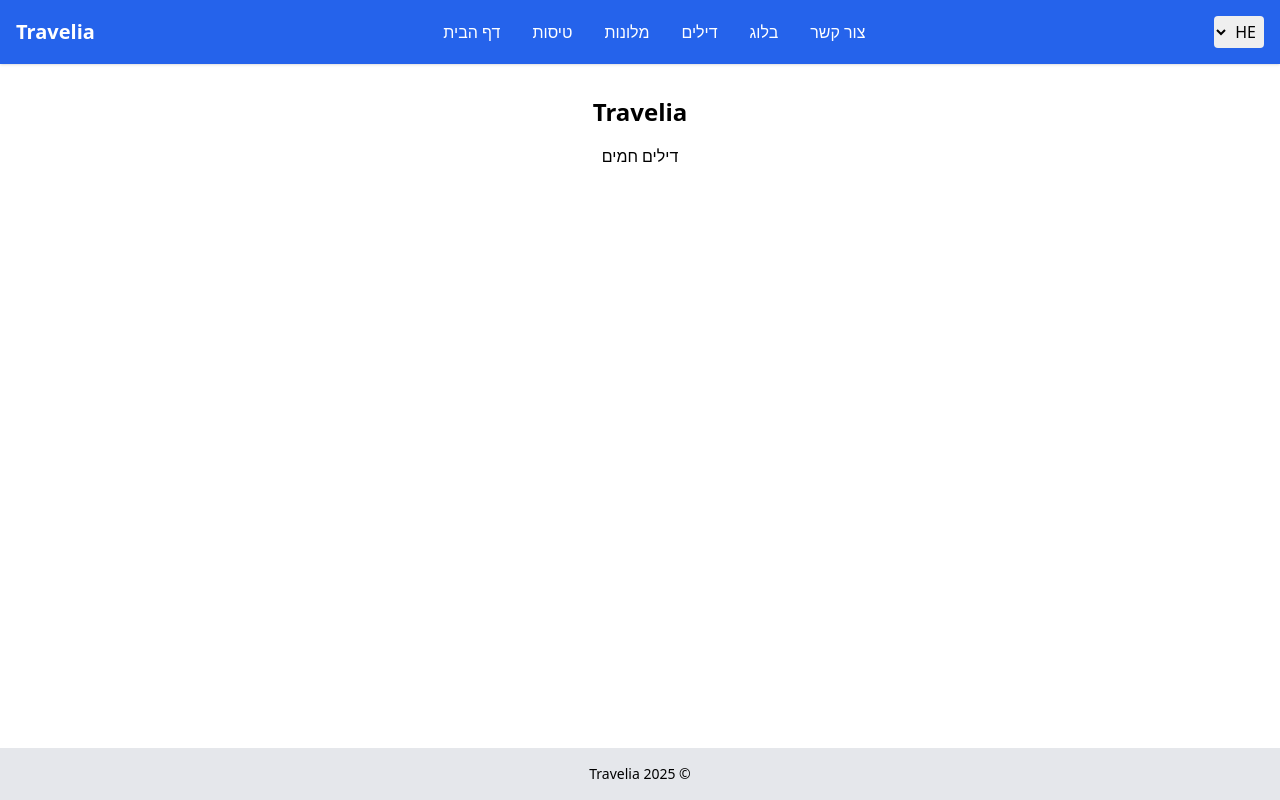
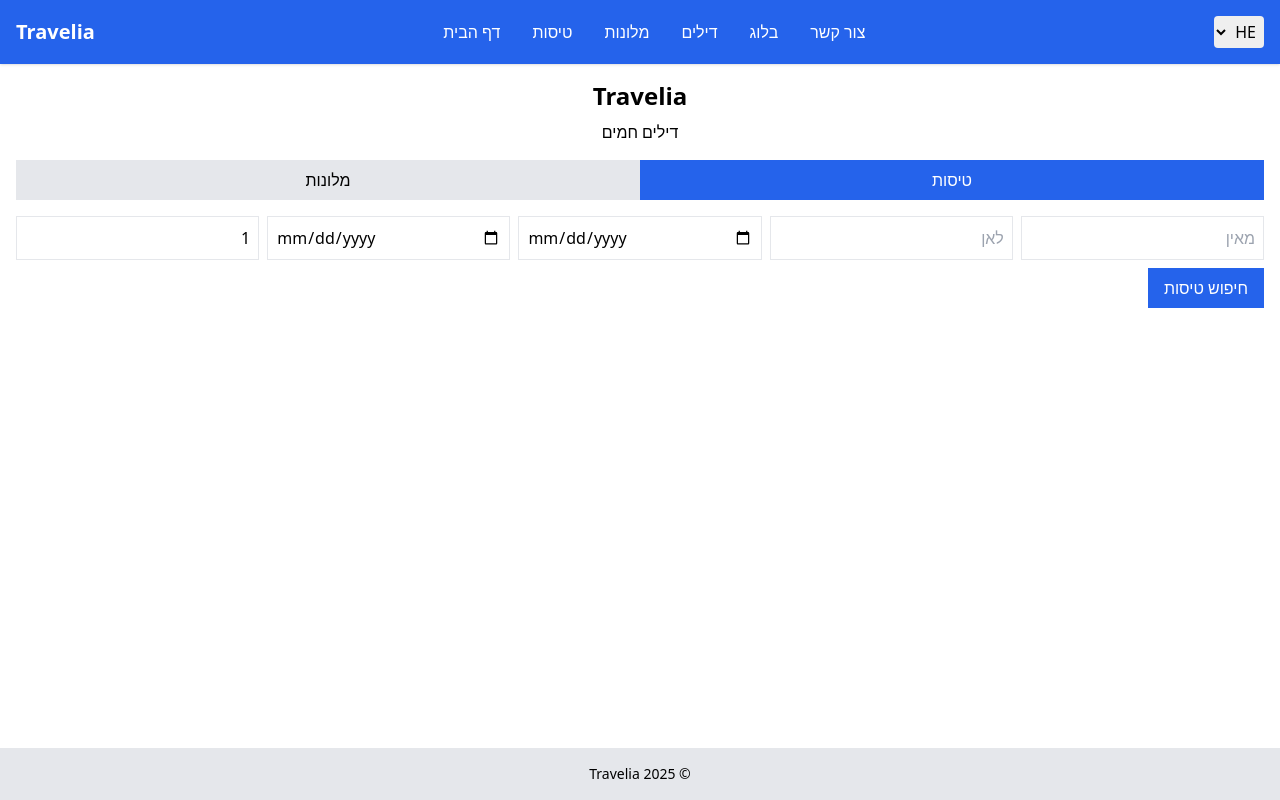
Before and after one commit to Shayfly/Travelia, a React (Vite) app in the folder frontend/: page / in a window 1280 px wide. Built offline with nearby package versions, Linux system fonts and the light colour scheme; the HTML template or start-up script is replaced by a standard one.

Commit message:
Update frontend with i18n fixes and search

```diff
--- a/frontend/src/i18n/en.json
+++ b/frontend/src/i18n/en.json
@@ -31,5 +31,6 @@
   "search_hotels": "Search Hotels",
   "missing_fields": "Please fill all fields",
   "invalid_dates": "Check the dates",
-  "invalid_numbers": "Values must be positive"
+  "invalid_numbers": "Values must be positive",
+  "book": "Book"
 }
--- a/frontend/src/i18n/he.json
+++ b/frontend/src/i18n/he.json
@@ -31,5 +31,6 @@
   "search_hotels": "\u05d7\u05d9\u05e4\u05d5\u05e9 \u05de\u05dc\u05d5\u05e0\u05d5\u05ea",
   "missing_fields": "\u05e0\u05d0 \u05dc\u05de\u05dc\u05d0 \u05d0\u05ea \u05db\u05dc \u05d4\u05e9\u05d3\u05d5\u05ea",
   "invalid_dates": "\u05d1\u05d3\u05d5\u05e7 \u05d0\u05ea \u05e1\u05d3\u05e8 \u05d4\u05ea\u05d0\u05e8\u05d9\u05db\u05d9\u05dd",
-  "invalid_numbers": "\u05d4\u05e2\u05e8\u05db\u05d9\u05dd \u05d7\u05d9\u05d9\u05d1\u05d9\u05dd \u05dc\u05d4\u05d9\u05d5\u05ea \u05d7\u05d9\u05d5\u05d1\u05d9\u05d9\u05dd"
+  "invalid_numbers": "\u05d4\u05e2\u05e8\u05db\u05d9\u05dd \u05d7\u05d9\u05d9\u05d1\u05d9\u05dd \u05dc\u05d4\u05d9\u05d5\u05ea \u05d7\u05d9\u05d5\u05d1\u05d9\u05d9\u05dd",
+  "book": "\u05d4\u05d6\u05de\u05df"
 }
--- a/frontend/src/pages/Home.jsx
+++ b/frontend/src/pages/Home.jsx
@@ -1,11 +1,41 @@
+import { useState } from 'react';
 import useTranslation from '../hooks/useTranslation';
+import SearchBar from '../components/SearchBar';
+import { fetchFlights } from '../api/flights';
+import { fetchHotels } from '../api/hotels';
 
 export default function Home() {
   const t = useTranslation();
+  const [results, setResults] = useState([]);
+  const [loading, setLoading] = useState(false);
+
+  const handleSearch = async ({ type, data }) => {
+    setLoading(true);
+    setResults([]);
+    try {
+      const res =
+        type === 'flight' ? await fetchFlights(data) : await fetchHotels(data);
+      setResults(res.data || []);
+    } finally {
+      setLoading(false);
+    }
+  };
+
   return (
-    <div className="p-4 text-center space-y-4">
-      <h2 className="text-2xl font-bold">Travelia</h2>
-      <p>{t('hot_deals')}</p>
+    <div className="space-y-4">
+      <div className="text-center space-y-2">
+        <h2 className="text-2xl font-bold">Travelia</h2>
+        <p>{t('hot_deals')}</p>
+      </div>
+      <SearchBar onSearch={handleSearch} />
+      {loading && <p>...</p>}
+      <ul className="space-y-2">
+        {results.map((r, i) => (
+          <li key={i} className="border p-2">
+            {r.name || r.airline} - {r.price}
+          </li>
+        ))}
+      </ul>
     </div>
   );
 }
```
Also changed, not shown: frontend/vite.config.js (+3 -5 lines), frontend/src/contexts/LanguageContext.js (renamed from frontend/src/contexts/LanguageContext.jsx), 1 other file (tests, documents, lock files or other folders).
